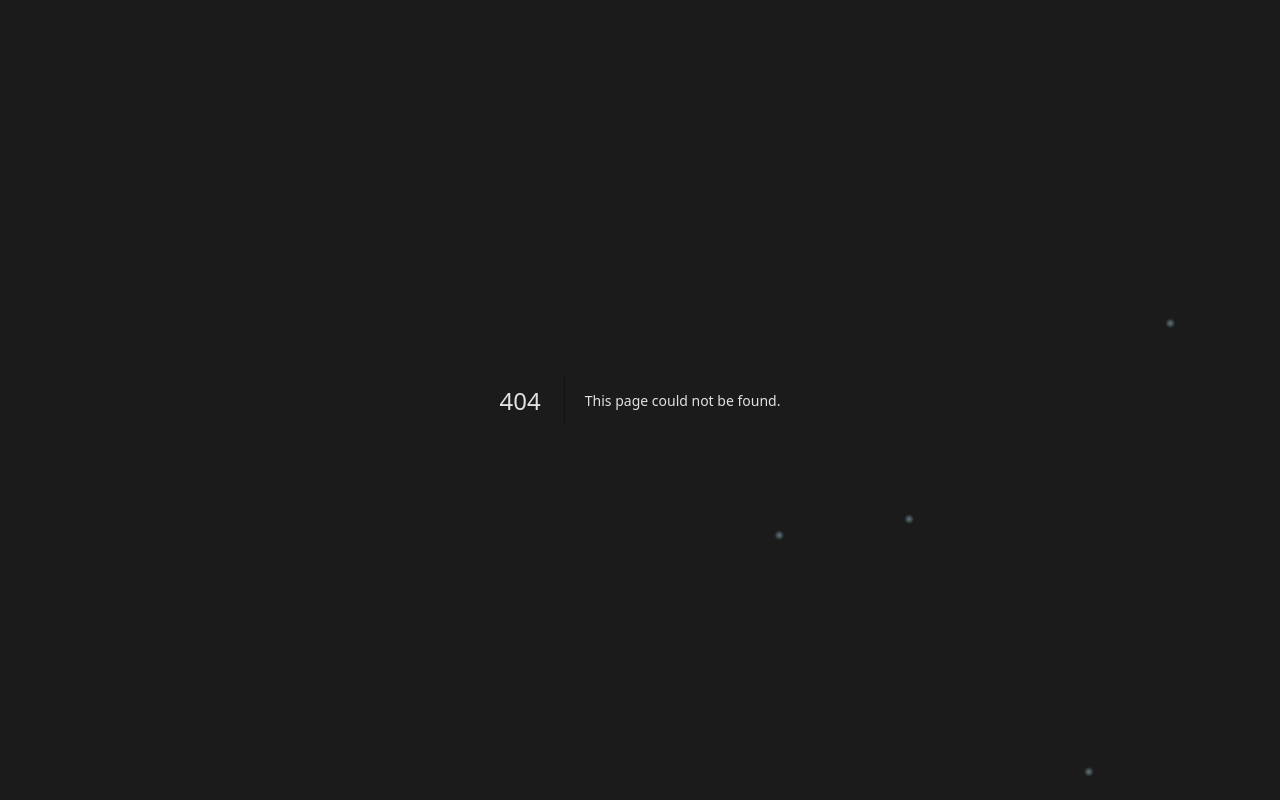
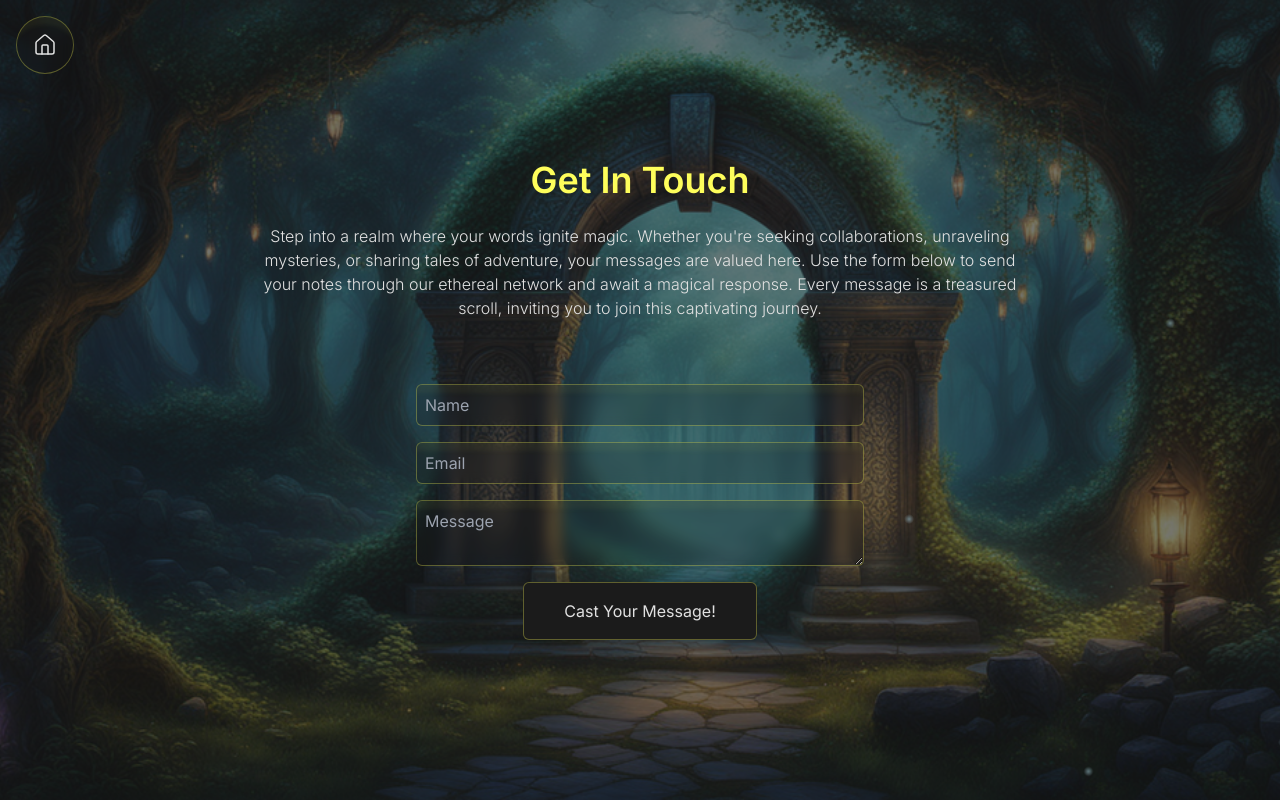
Before and after one commit to Ayomidemi/peaseadeniji, a Next.js app: page /contact in a window 1280 px wide. Before the commit this address had no page. Built offline with nearby package versions, Linux system fonts and the light colour scheme.

Commit message:
contact us page

```diff
--- /dev/null
+++ b/src/app/(sub pages)/contact/page.tsx
@@ -0,0 +1,42 @@
+import React from "react";
+import Image from "next/image";
+
+import bg from "../../../../public/background/contact-background.png";
+import Form from "@/components/contact/Form";
+
+export const metadata = {
+  title: "Contact",
+};
+
+const Contact = () => {
+  return (
+    <>
+      <Image
+        src={bg}
+        priority
+        sizes="100vw"
+        alt="Pease Adeniji"
+        className="-z-50 fixed top-0 left-0 w-full h-full object-cover object-center opacity-40"
+      />
+
+      <article className="relative w-full flex flex-col items-center justify-center py-8 sm:py-0 space-y-8">
+        <div className="flex flex-col items-center justify-center space-y-6 w-full sm:w-3/4">
+          <h1 className="text-accent font-semibold text-center text-4xl capitalize">
+            Get In Touch
+          </h1>
+          <p className="text-center font-light text-sm xs:text-base">
+            Step into a realm where your words ignite magic. Whether you&apos;re
+            seeking collaborations, unraveling mysteries, or sharing tales of
+            adventure, your messages are valued here. Use the form below to send
+            your notes through our ethereal network and await a magical
+            response. Every message is a treasured scroll, inviting you to join
+            this captivating journey.
+          </p>
+        </div>
+        <Form />
+      </article>
+    </>
+  );
+};
+
+export default Contact;
--- /dev/null
+++ b/src/components/contact/Form.tsx
@@ -0,0 +1,154 @@
+"use client";
+
+import React from "react";
+import { useForm } from "react-hook-form";
+import { Toaster, toast } from "sonner";
+import { motion } from "framer-motion";
+import emailjs from "@emailjs/browser";
+
+const container = {
+  hidden: { opacity: 0 },
+  show: {
+    opacity: 1,
+    transition: {
+      staggerChildren: 0.3,
+      delayChildren: 0.2,
+    },
+  },
+};
+
+const item = {
+  hidden: { scale: 0 },
+  show: { scale: 1 },
+};
+
+export default function Form() {
+  const {
+    register,
+    handleSubmit,
+    formState: { errors },
+  } = useForm();
+
+  const sendEmail = (params: Record<string, unknown> | undefined) => {
+    const toastId = toast.loading("Sending your message, please wait...");
+
+    emailjs
+      .send(
+        String(process.env.NEXT_PUBLIC_SERVICE_ID),
+        String(process.env.NEXT_PUBLIC_TEMPLATE_ID),
+        params,
+        {
+          publicKey: process.env.NEXT_PUBLIC_PUBLIC_KEY,
+          limitRate: {
+            throttle: 5000,
+          },
+        }
+      )
+      .then(
+        () => {
+          toast.success(
+            "I have received your message, I will get back to you soon!",
+            {
+              id: toastId,
+            }
+          );
+        },
+        (error) => {
+          //   console.log("FAILED...", error.text);
+          toast.error(
+            "There was an error sending your message, please try again later!",
+            {
+              id: toastId,
+            }
+          );
+        }
+      );
+  };
+
+  const onSubmit = (data: any) => {
+    const templateParams = {
+      to_name: "Peace Adeniji",
+      from_name: data.name,
+      reply_to: data.email,
+      message: data.message,
+    };
+
+    sendEmail(templateParams);
+  };
+
+  return (
+    <>
+      <Toaster richColors={true} />
+
+      <motion.form
+        variants={container}
+        initial="hidden"
+        animate="show"
+        onSubmit={handleSubmit(onSubmit)}
+        className="max-w-md w-full flex flex-col items-center justify-center space-y-4"
+      >
+        <motion.input
+          variants={item}
+          type="text"
+          placeholder="Name"
+          {...register("name", {
+            required: "This field is required!",
+            minLength: {
+              value: 3,
+              message: "Name should be atleast 3 characters long.",
+            },
+          })}
+          className="w-full p-2 rounded-md shadow-lg text-foreground focus:outline-none focus:ring-2 focus:ring-accent/50 custom-bg"
+        />
+        {errors.name && (
+          <span className="inline-block self-start text-accent text-xs">
+            {(errors as any).name.message}
+          </span>
+        )}
+
+        <motion.input
+          variants={item}
+          type="email"
+          placeholder="Email"
+          {...register("email", {
+            required: "This field is required!",
+            pattern: /^\S+@\S+$/i,
+          })}
+          className="w-full p-2 rounded-md shadow-lg text-foreground focus:outline-none focus:ring-2 focus:ring-accent/50 custom-bg"
+        />
+        {errors.email && (
+          <span className="inline-block self-start text-accent text-xs">
+            {(errors as any).email.message}
+          </span>
+        )}
+
+        <motion.textarea
+          variants={item}
+          placeholder="Message"
+          {...register("message", {
+            required: "This field is required!",
+            maxLength: {
+              value: 500,
+              message: "Message should be less than 500 characters",
+            },
+          })}
+          className="w-full p-2 rounded-md shadow-lg text-foreground focus:outline-none focus:ring-2 focus:ring-accent/50 custom-bg"
+        />
+        {errors.message && (
+          <span className="inline-block self-start text-accent text-xs">
+            {(errors as any).message.message}
+          </span>
+        )}
+
+        <motion.input
+          variants={item}
+          value="Cast your message!"
+          className="px-10 py-4 rounded-md shadow-lg bg-background border border-accent/30 border-solid
+      hover:shadow-glass-sm backdrop-blur-sm text-foreground focus:outline-none focus:ring-2 focus:ring-accent/50 cursor-pointer capitalize
+      "
+          type="submit"
+        />
+      </motion.form>
+    </>
+  );
+}
```
